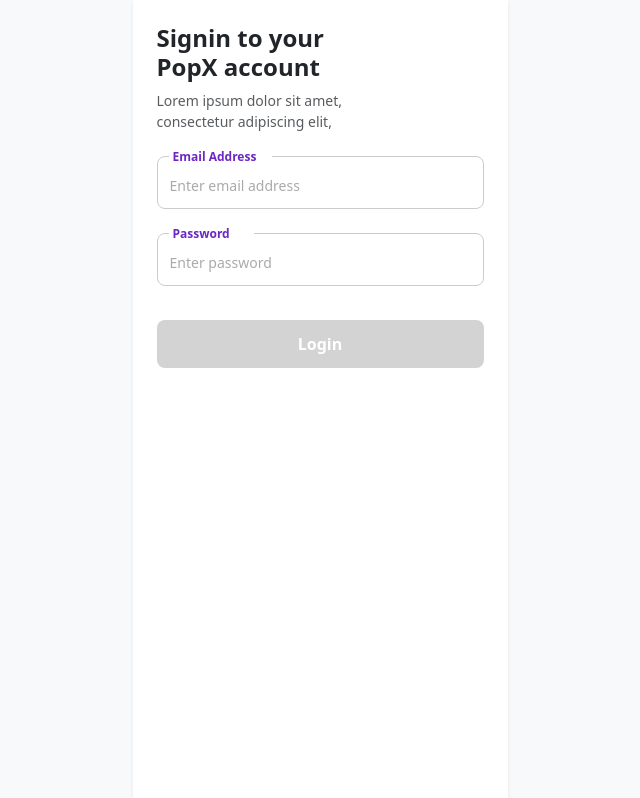
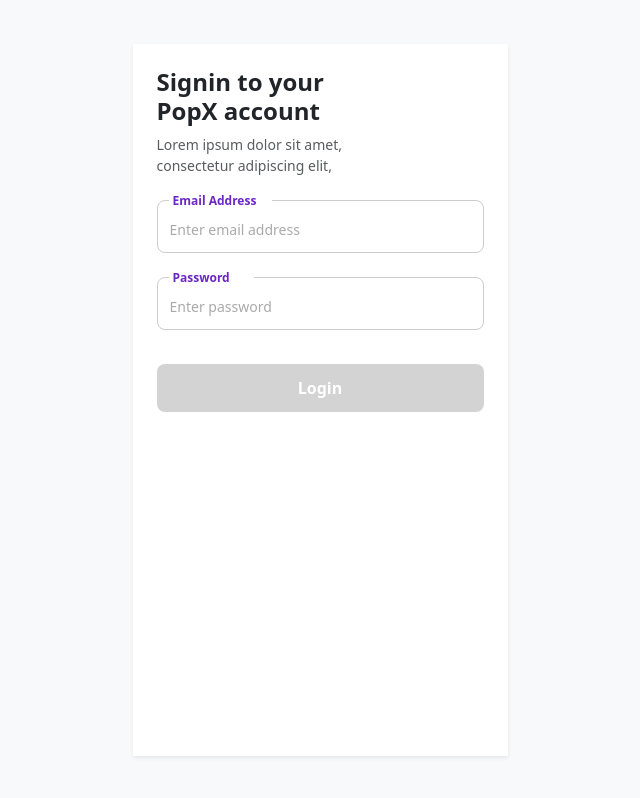
Before and after one commit to Amisha65/Internshala_assignment, a React (Vite) app: page /signup in a window 1280 px wide. Shown: the top 798 px of the page, without its empty margins (320-960 px from the left). Built offline with nearby package versions, Linux system fonts and the light colour scheme.

Commit message:
height chnaged

```diff
--- a/src/componants/SignUp.module.css
+++ b/src/componants/SignUp.module.css
@@ -4,9 +4,10 @@
 
   .subContainer {
     width: 375px;
-    height: 812px;
+    height: 712px;
     overflow: hidden;
     position: relative;
+
   }
 
   /* Input Container */
```
